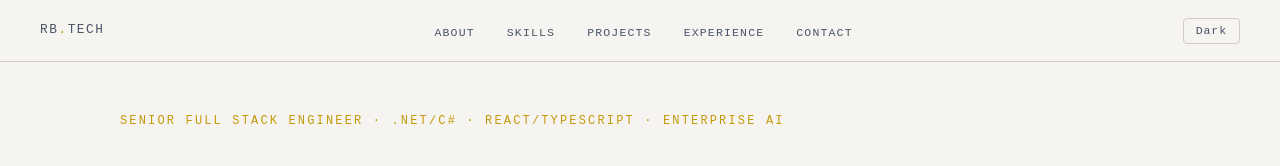
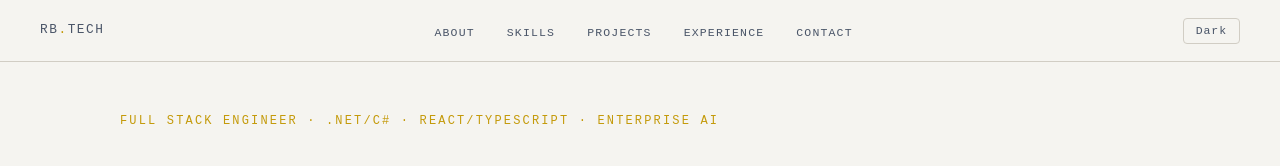
Before and after one commit to Rakesh6720/rakeshbaruah.tech, a plain HTML site: page index.html in a window 1280 px wide. Shown: the top 166 px of the page. Drawn offline with Linux system fonts and the light colour scheme.

Commit message:
Soften hero to Full Stack Engineer for title consistency
Co-Authored-By: Claude Fable 5 <noreply@anthropic.com>

```diff
--- a/index.html
+++ b/index.html
@@ -3,9 +3,9 @@
 <head>
 <meta charset="utf-8">
 <meta name="viewport" content="width=device-width, initial-scale=1">
-<meta name="description" content="Rakesh Baruah - Senior Full Stack Engineer. .NET/C#, React/TypeScript, Enterprise AI.">
+<meta name="description" content="Rakesh Baruah - Full Stack Engineer. .NET/C#, React/TypeScript, Enterprise AI.">
 
-<title>Rakesh Baruah — Senior Full Stack Engineer</title>
+<title>Rakesh Baruah — Full Stack Engineer</title>
 <style>
   /* ── Tokens ── */
   :root {
@@ -629,7 +629,7 @@
 
 <!-- HERO -->
 <section id="hero">
-  <p class="hero-eyebrow">Senior Full Stack Engineer · .NET/C# · React/TypeScript · Enterprise AI</p>
+  <p class="hero-eyebrow">Full Stack Engineer · .NET/C# · React/TypeScript · Enterprise AI</p>
   <h1 class="hero-name">Rakesh<br>Baruah<em>.</em></h1>
   <p class="hero-tagline">
     I build cloud-native enterprise applications and AI systems end to end — RAG pipelines,
```
